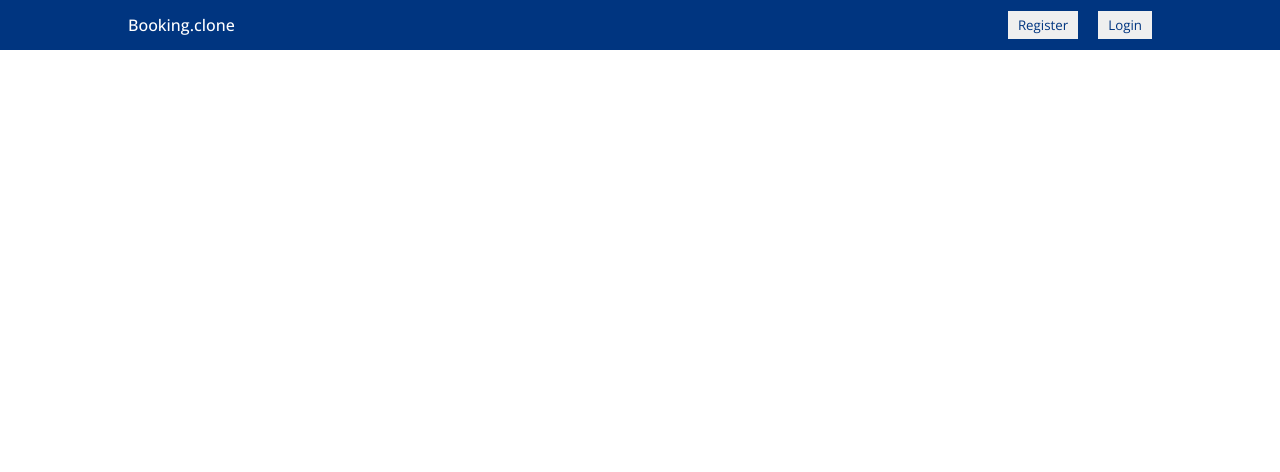
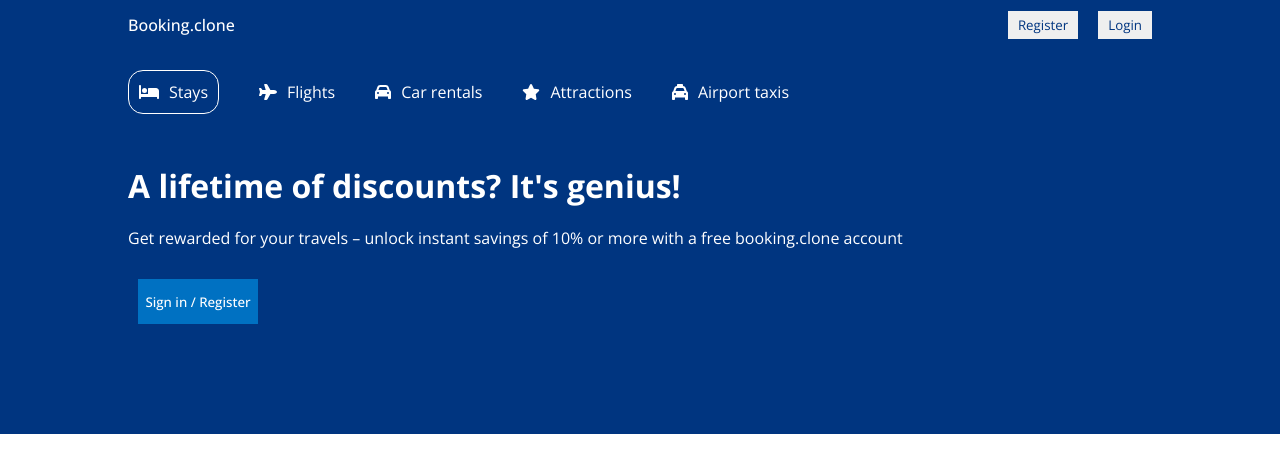
Before and after one commit to i-blackburn/booking-clone, a React (Create React App) app: page / in a window 1280 px wide. Shown: the top 472 px of the page. Built offline with nearby package versions, Linux system fonts and the light colour scheme.

Commit message:
add header component

```diff
--- a/package.json
+++ b/package.json
@@ -3,6 +3,10 @@
   "version": "0.1.0",
   "private": true,
   "dependencies": {
+    "@fortawesome/fontawesome-svg-core": "^6.1.1",
+    "@fortawesome/free-regular-svg-icons": "^6.1.1",
+    "@fortawesome/free-solid-svg-icons": "^6.1.1",
+    "@fortawesome/react-fontawesome": "^0.1.18",
     "@testing-library/jest-dom": "^5.16.4",
     "@testing-library/react": "^13.1.1",
     "@testing-library/user-event": "^13.5.0",
--- /dev/null
+++ b/src/components/header/Header.jsx
@@ -0,0 +1,48 @@
+import {
+	faBed,
+	faPlane,
+	faCar,
+	faStar,
+	faTaxi
+} from '@fortawesome/free-solid-svg-icons';
+import { FontAwesomeIcon } from '@fortawesome/react-fontawesome';
+import './header.css';
+
+const Header = () => {
+	return (
+		<div className="header">
+			<div className="header-container">
+				<div className="header-list">
+					<div className="header-list-item active">
+						<FontAwesomeIcon icon={faBed} />
+						<span>Stays</span>
+					</div>
+					<div className="header-list-item">
+						<FontAwesomeIcon icon={faPlane} />
+						<span>Flights</span>
+					</div>
+					<div className="header-list-item">
+						<FontAwesomeIcon icon={faCar} />
+						<span>Car rentals</span>
+					</div>
+					<div className="header-list-item">
+						<FontAwesomeIcon icon={faStar} />
+						<span>Attractions</span>
+					</div>
+					<div className="header-list-item">
+						<FontAwesomeIcon icon={faTaxi} />
+						<span>Airport taxis</span>
+					</div>
+				</div>
+				<h1 className="title">A lifetime of discounts? It's genius!</h1>
+				<p className="description">
+					Get rewarded for your travels – unlock instant savings of 10% or more
+					with a free booking.clone account
+				</p>
+				<button className="header-btn">Sign in / Register</button>
+			</div>
+		</div>
+	);
+};
+
+export default Header;
--- /dev/null
+++ b/src/components/header/header.css
@@ -0,0 +1,46 @@
+.header {
+  background-color: #003580;
+  color: white;
+  display: flex;
+  justify-content: center;
+  position: relative;
+}
+
+.header-container {
+  width: 100%;
+  max-width: 1024px;
+  margin: 20px 0px 100px 0px;
+}
+
+.header-list {
+  display: flex;
+  gap: 40px;
+  margin-bottom: 50px;
+}
+
+.header-list-item {
+  display: flex;
+  align-items: center;
+  gap: 10px;
+}
+
+.header-list-item.active {
+  border: 1px solid white;
+  padding: 10px;
+  border-radius: 15px;
+}
+
+.description {
+  margin: 20px 0px;
+}
+
+.header-btn {
+  background-color: #0071c2;
+  color: white;
+  font-weight: 500;
+  border: none;
+  margin: 10px;
+  cursor: pointer;
+  width: 120px;
+  height: 45px;
+}
--- a/src/pages/home/Home.jsx
+++ b/src/pages/home/Home.jsx
@@ -1,3 +1,4 @@
+import Header from '../../components/header/Header';
 import Navbar from '../../components/navbar/Navbar';
 import './home.css';
 
@@ -5,6 +6,7 @@
 	return (
 		<div>
 			<Navbar />
+			<Header />
 		</div>
 	);
 };
```
Also changed, not shown: 1 other file (tests, documents, lock files or other folders).
